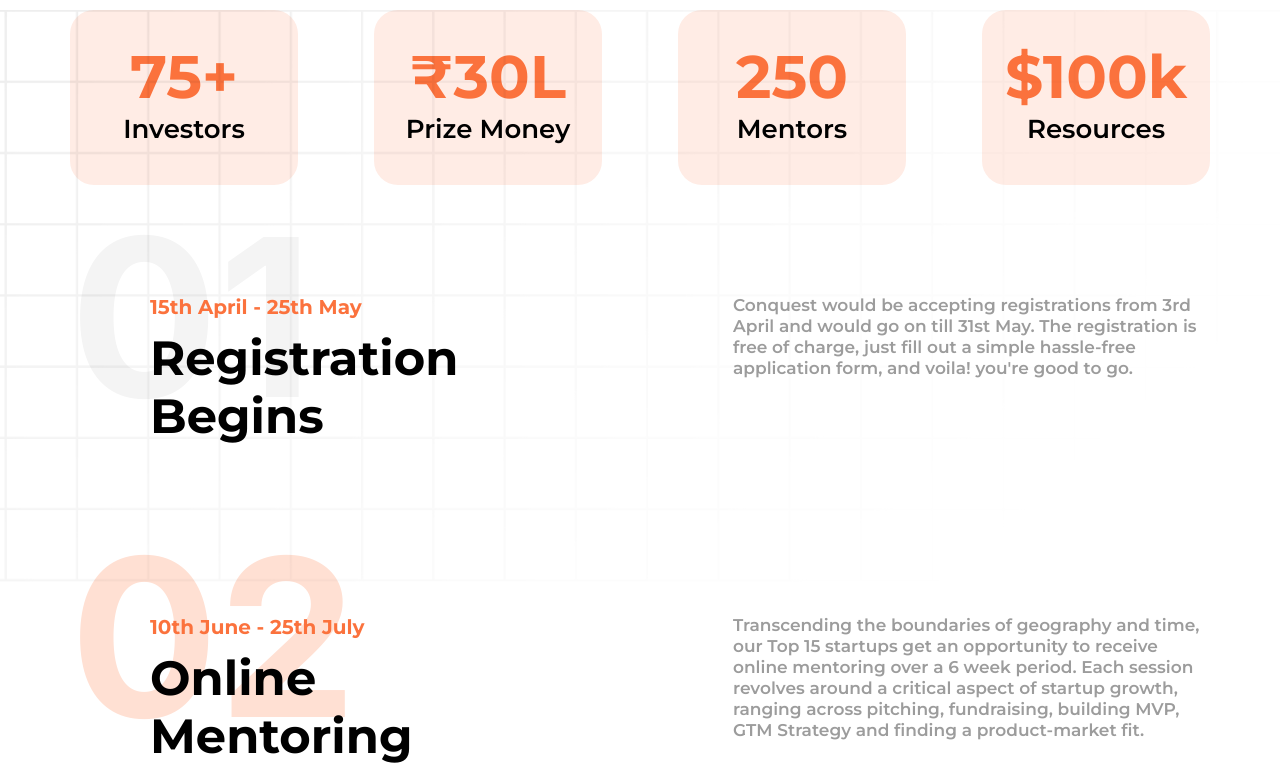
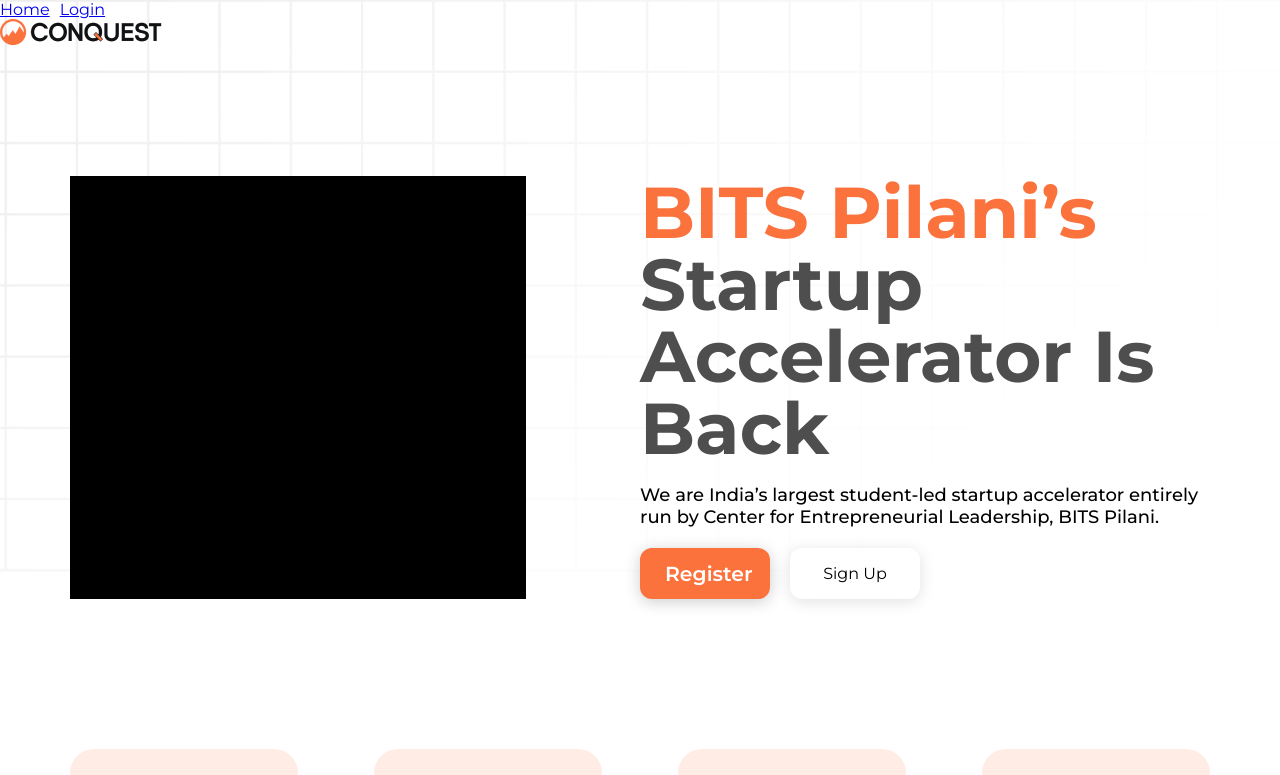
Before and after one commit to dvm-bitspilani/cel-conquest-2024, a React (Vite) app: page / in a window 1280 px wide. Shown: the top 775 px of the page. Built offline with nearby package versions, Linux system fonts and the light colour scheme.

Commit message:
style: complete hero section

```diff
--- a/src/components/Navbar/Navbar.jsx
+++ b/src/components/Navbar/Navbar.jsx
@@ -1,14 +1,22 @@
 import { Link } from "react-router-dom";
+import logo from "../../assets/images/Navbar/conquest-logo.png";
 
-import * as styles from './navbar.module.scss'
+import * as styles from "./navbar.module.scss";
 
 export default function Navbar() {
-    return (
-        <nav className={styles.navbar}>
-            <ul>
-                <li><Link to='/'>Home</Link></li>
-                <li><Link to='/login'>Login</Link></li>
-            </ul>
-        </nav>
-    )
+  return (
+    <>
+      <nav className={styles.navbar}>
+        <ul>
+          <li>
+            <Link to="/">Home</Link>
+          </li>
+          <li>
+            <Link to="/login">Login</Link>
+          </li>
+        </ul>
+      </nav>
+      <img src={logo} />
+    </>
+  );
 }
--- a/src/index.css
+++ b/src/index.css
@@ -1,4 +1,8 @@
 @import url("https://fonts.googleapis.com/css2?family=Montserrat:ital,wght@0,100..900;1,100..900&display=swap");
+
+html {
+  scroll-behavior: smooth;
+}
 
 *,
 *::before,
--- a/src/routes/Landing/LandingPage.jsx
+++ b/src/routes/Landing/LandingPage.jsx
@@ -2,20 +2,37 @@ import BackgroundGridFadeImage from "../../assets/images/Landing Page/Background
 import HeroSectionCard from "../../components/Landing/HeroSectionCard/HeroSectionCard";
 import InvestorCard from "../../components/Landing/InvestorCard/InvestorCard";
 import TimelineCard from "../../components/Landing/TimelineCard/TimelineCard";
+import NewsCarouselCard from "../../components/Landing/NewsCarouselCard/NewsCarouselCard";
 import * as styles from "./LandingPage.module.scss";
 
 import nasscom from "../../assets/images/Landing Page/nasscom_logo.svg.png";
-import NewsCarouselCard from "../../components/Landing/NewsCarouselCard/NewsCarouselCard";
+import Navbar from "../../components/Navbar/Navbar";
 
 const LandingPage = () => {
   return (
     <>
+      <Navbar></Navbar>
       <img className={styles.backgroundGrid} src={BackgroundGridFadeImage} />
       <div className={styles.pageContainer}>
         <div className={styles.heroSection}>
           <div className={styles.heroSectionUpperPart}>
-            <div></div>
-            <div></div>
+            <div className={styles.heroSectionLeft}></div>
+            <div className={styles.heroSectionRight}>
+              <div>
+                <p className={styles.titleBitsPilani}>BITS Pilani’s</p>
+                <p>Startup</p>
+                <p>Accelerator Is</p>
+                <p>Back</p>
+              </div>
+              <div className={styles.conquestDesc}>
+                We are India’s largest student-led startup accelerator entirely
+                run by Center for Entrepreneurial Leadership, BITS Pilani.
+              </div>
+              <div className={styles.registerAndSignUp}>
+                <button className={styles.register}>Register</button>
+                <button className={styles.signUp}>Sign Up</button>
+              </div>
+            </div>
           </div>
           <div className={styles.heroSectionCardContainer}>
             <HeroSectionCard value="75+" property="Investors" />
--- a/src/routes/Landing/LandingPage.module.scss
+++ b/src/routes/Landing/LandingPage.module.scss
@@ -1,14 +1,76 @@
 .pageContainer {
-  margin: 10px 70px;
+  margin: 0px 70px;
   height: 100vh;
 }
 
 .backgroundGrid {
   position: absolute;
+  top: 0;
+  z-index: -1;
 }
 
 .heroSection {
+  margin-top: 130px;
+  margin-bottom: 150px;
   gap: 30px;
+  .heroSectionUpperPart {
+    display: flex;
+    justify-content: space-between;
+    margin-bottom: 150px;
+    gap: 50px;
+    .heroSectionLeft {
+      width: 40%;
+      background-color: black;
+    }
+    .heroSectionRight {
+      width: 50%;
+      p {
+        color: #4e4e4e;
+        font-size: 72px;
+        font-weight: 700;
+        line-height: 100%;
+      }
+      .titleBitsPilani {
+        color: #fb723d;
+      }
+      .conquestDesc {
+        margin: 20px 0px;
+        color: #000;
+        font-size: 18px;
+        font-weight: 500;
+      }
+      .registerAndSignUp {
+        display: flex;
+        gap: 20px;
+        .register {
+          width: 130px;
+          border: none;
+          padding: 13px 25px;
+          border-radius: 12px;
+          background-color: #fb723d;
+          color: #fff;
+          text-align: center;
+          box-shadow: 0px 2.714px 16.286px 0px rgba(0, 0, 0, 0.2);
+          font-size: 20.357px;
+          font-weight: 600;
+          &:hover {
+            cursor: pointer;
+          }
+        }
+        .signUp {
+          width: 130px;
+          border: none;
+          padding: 13px 25px;
+          border-radius: 12px;
+          box-shadow: 0px 2.714px 16.286px 0px rgba(0, 0, 0, 0.12);
+          background: #fff;
+          &:hover {
+            cursor:pointer;
+          }
+        }
+      }
+    }
+  }
   .heroSectionCardContainer {
     display: flex;
     justify-content: space-between;
```
Also changed, not shown: src/assets/images/Navbar/conquest-logo.png (added).
